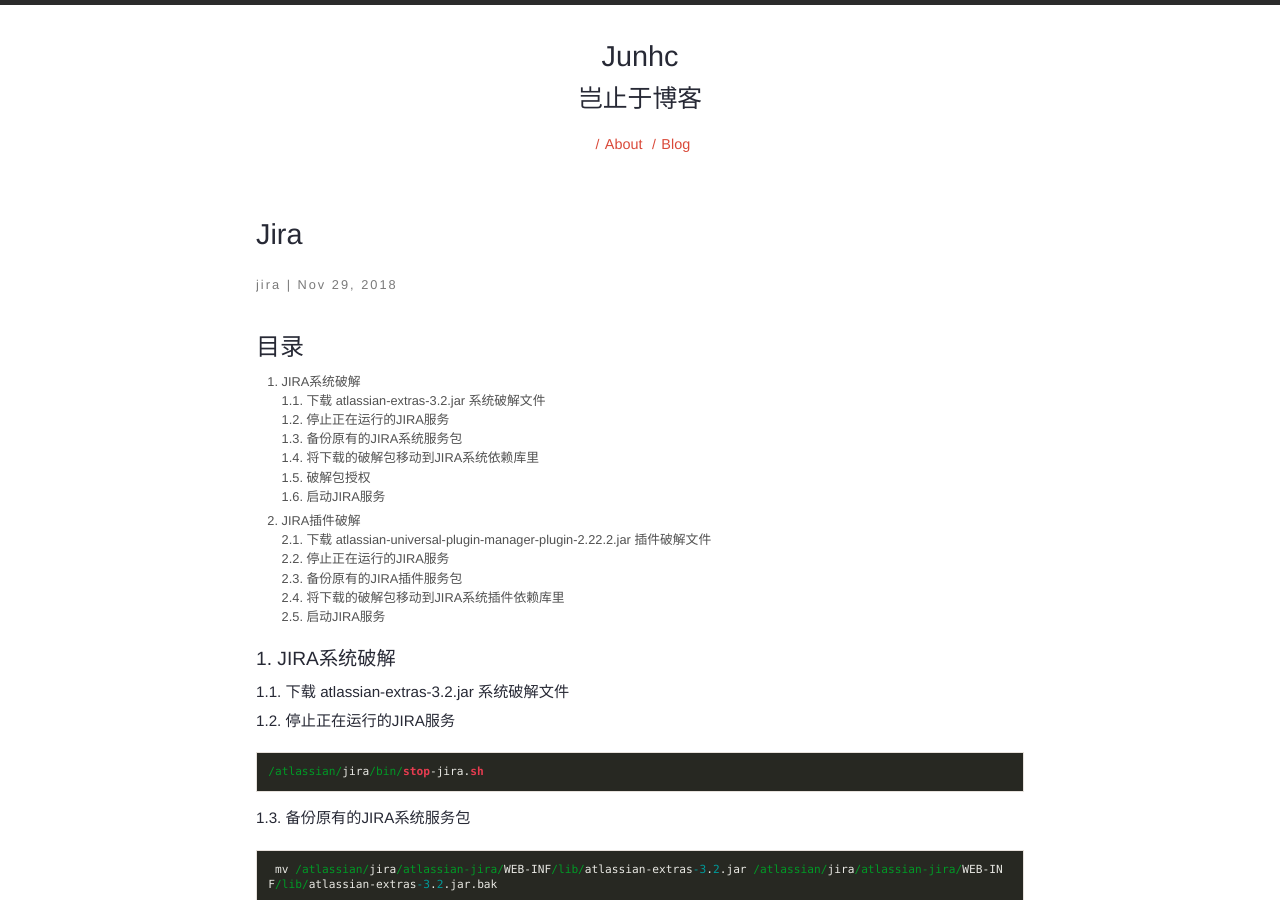
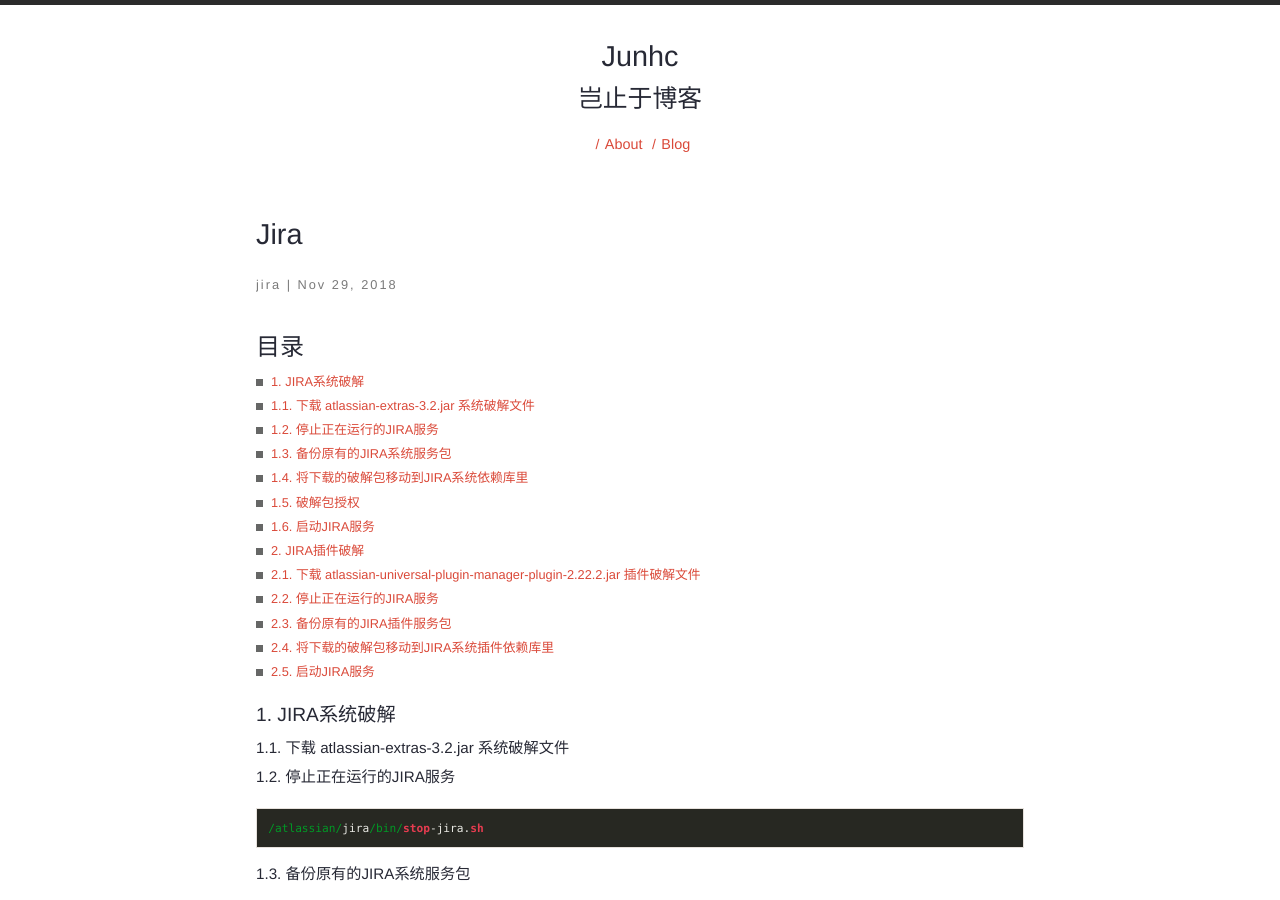
Before and after one commit to junhc/junhc.github.io, a Jekyll site: the page built from _posts/2018-11-28-jira.md, in a window 1280 px wide and 900 px high. Built offline with Jekyll 4.4.1, drawn with Linux system fonts in a browser that asks for light colours; Markdown is read by kramdown in place of the engine named in the settings; comment, search, counter and statistics services are not loaded.

Commit message:
Update 2018-11-28-jira.md

```diff
--- a/_posts/2018-11-28-jira.md
+++ b/_posts/2018-11-28-jira.md
@@ -9,19 +9,19 @@
 ---
 
 ### 目录
-1. JIRA系统破解
-1.1. 下载 atlassian-extras-3.2.jar 系统破解文件
-1.2. 停止正在运行的JIRA服务
-1.3. 备份原有的JIRA系统服务包
-1.4. 将下载的破解包移动到JIRA系统依赖库里
-1.5. 破解包授权
-1.6. 启动JIRA服务
-2. JIRA插件破解
-2.1. 下载 atlassian-universal-plugin-manager-plugin-2.22.2.jar 插件破解文件
-2.2. 停止正在运行的JIRA服务
-2.3. 备份原有的JIRA插件服务包
-2.4. 将下载的破解包移动到JIRA系统插件依赖库里
-2.5. 启动JIRA服务
+- [1. JIRA系统破解]()
+- [1.1. 下载 atlassian-extras-3.2.jar 系统破解文件]()
+- [1.2. 停止正在运行的JIRA服务]()
+- [1.3. 备份原有的JIRA系统服务包]()
+- [1.4. 将下载的破解包移动到JIRA系统依赖库里]()
+- [1.5. 破解包授权]()
+- [1.6. 启动JIRA服务]()
+- [2. JIRA插件破解]()
+- [2.1. 下载 atlassian-universal-plugin-manager-plugin-2.22.2.jar 插件破解文件]()
+- [2.2. 停止正在运行的JIRA服务]()
+- [2.3. 备份原有的JIRA插件服务包]()
+- [2.4. 将下载的破解包移动到JIRA系统插件依赖库里]()
+- [2.5. 启动JIRA服务]()
 
 #### 1. JIRA系统破解
 ###### 1.1. 下载 atlassian-extras-3.2.jar 系统破解文件
```
